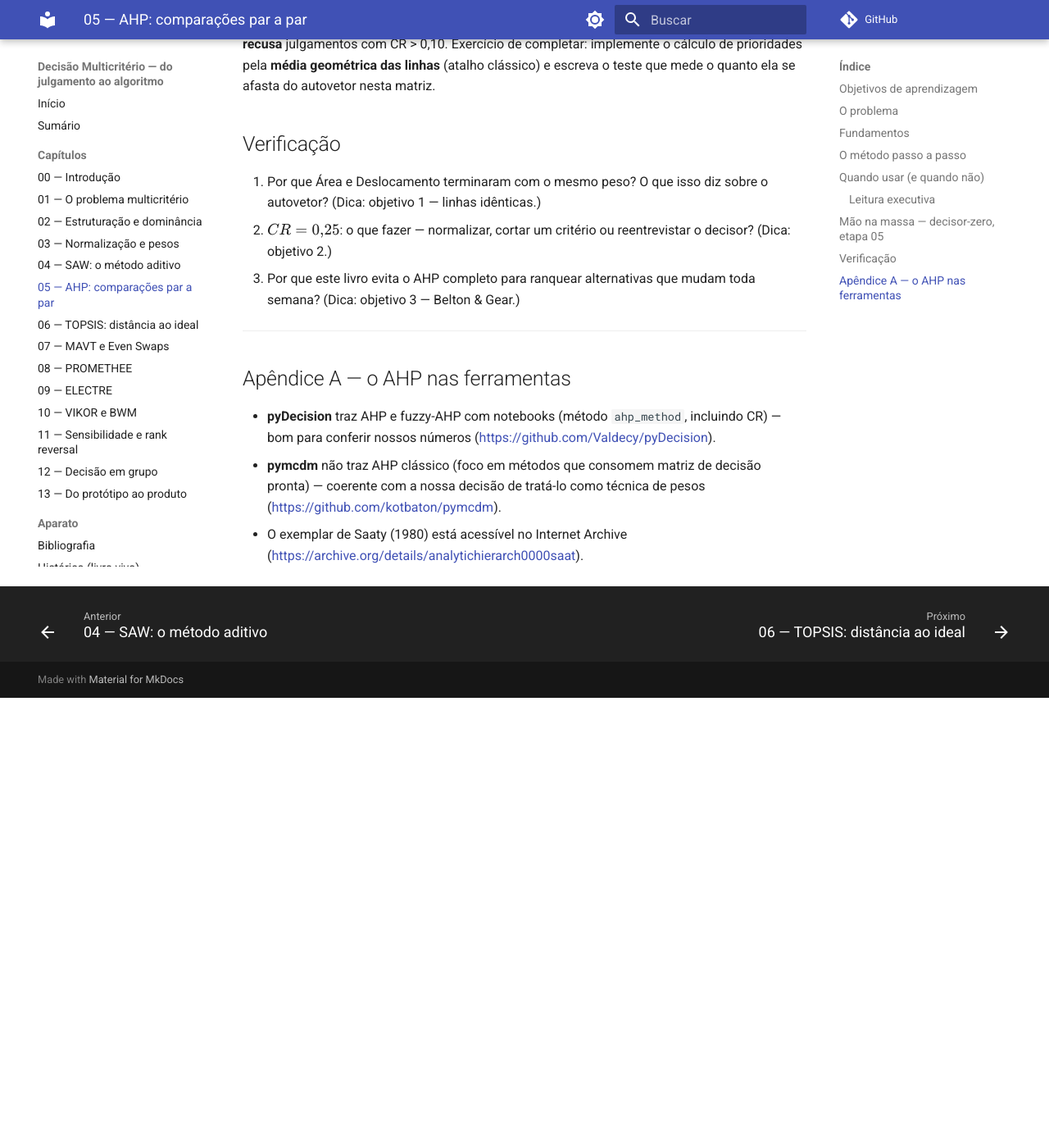
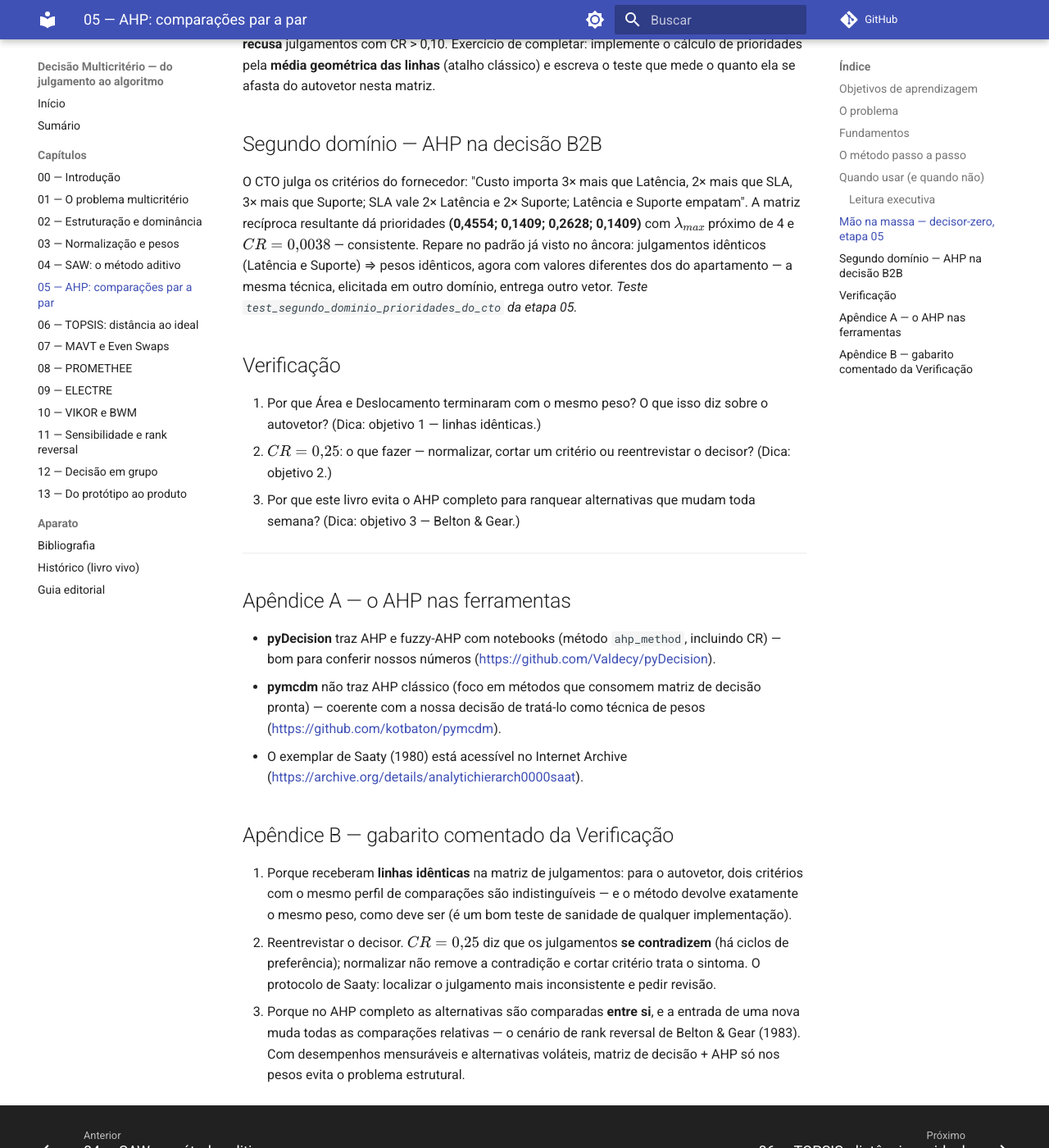
Before and after one commit to GHDaru/multicriterio, an MkDocs documentation site: the page built from livro/capitulos/05-ahp.md, in a window 1280 px wide and 1400 px high, scrolled down 2832 px. Shown: the whole window at 82% size. Built offline with MkDocs 1.6.1 and Material for MkDocs 9.7.7, drawn with Linux system fonts in a browser that asks for light colours; comment, search, counter and statistics services are not loaded; before the commit the page ends 3683 px from its top, so only the background shows below that.

Commit message:
feat(livro): aprofundamento cap. 05 (spec 019)
Co-Authored-By: Claude Fable 5 <noreply@anthropic.com>
Claude-Session: https://claude.ai/code/session_01M7DLMMcjpWMpQfwT3HVeNu

```diff
--- a/livro/capitulos/05-ahp.md
+++ b/livro/capitulos/05-ahp.md
@@ -104,6 +104,17 @@ método `ahp`, que **recusa** julgamentos com CR > 0,10. Exercício de completar
 implemente o cálculo de prioridades pela **média geométrica das linhas** (atalho
 clássico) e escreva o teste que mede o quanto ela se afasta do autovetor nesta matriz.
 
+## Segundo domínio — AHP na decisão B2B
+
+O CTO julga os critérios do fornecedor: "Custo importa 3× mais que Latência, 2× mais
+que SLA, 3× mais que Suporte; SLA vale 2× Latência e 2× Suporte; Latência e Suporte
+empatam". A matriz recíproca resultante dá prioridades **(0,4554; 0,1409; 0,2628;
+0,1409)** com $\lambda_{max}$ próximo de 4 e $CR = 0{,}0038$ — consistente. Repare no
+padrão já visto no âncora: julgamentos idênticos (Latência e Suporte) ⇒ pesos
+idênticos, agora com valores diferentes dos do apartamento — a mesma técnica, elicitada
+em outro domínio, entrega outro vetor. *Teste `test_segundo_dominio_prioridades_do_cto`
+da etapa 05.*
+
 ## Verificação
 
 1. Por que Área e Deslocamento terminaram com o mesmo peso? O que isso diz sobre o
@@ -124,3 +135,18 @@ clássico) e escreva o teste que mede o quanto ela se afasta do autovetor nesta
   (<https://github.com/kotbaton/pymcdm>).
 - O exemplar de Saaty (1980) está acessível no Internet Archive
   (<https://archive.org/details/analytichierarch0000saat>).
+
+## Apêndice B — gabarito comentado da Verificação
+
+1. Porque receberam **linhas idênticas** na matriz de julgamentos: para o autovetor,
+   dois critérios com o mesmo perfil de comparações são indistinguíveis — e o método
+   devolve exatamente o mesmo peso, como deve ser (é um bom teste de sanidade de
+   qualquer implementação).
+2. Reentrevistar o decisor. $CR = 0{,}25$ diz que os julgamentos **se contradizem**
+   (há ciclos de preferência); normalizar não remove a contradição e cortar critério
+   trata o sintoma. O protocolo de Saaty: localizar o julgamento mais inconsistente e
+   pedir revisão.
+3. Porque no AHP completo as alternativas são comparadas **entre si**, e a entrada de
+   uma nova muda todas as comparações relativas — o cenário de rank reversal de
+   Belton & Gear (1983). Com desempenhos mensuráveis e alternativas voláteis, matriz
+   de decisão + AHP só nos pesos evita o problema estrutural.
```
Also changed, not shown: livro/HISTORICO.md (+2 -0 lines), specs/019-aprofundamento-cap05/qa-report.md (added, +4 -0 lines), specs/019-aprofundamento-cap05/spec.md (added, +6 -0 lines), 1 other file.
